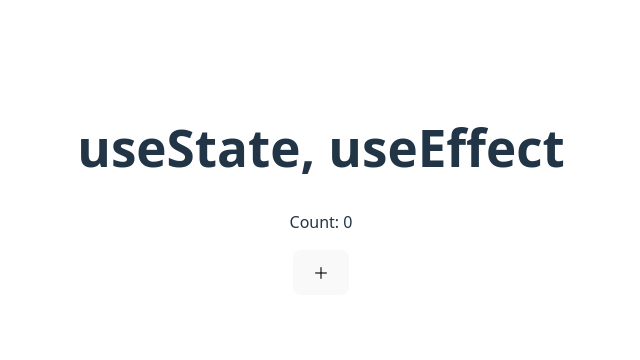
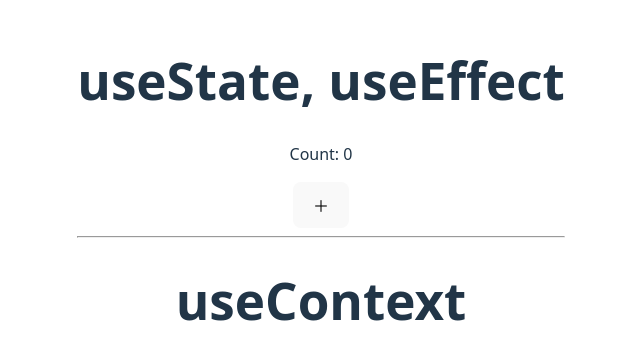
Before and after one commit to m-itoi/shincode-hooks, a React (Vite) app: page / in a window 1280 px wide. Shown: the part 210-570 px from the top of the page, without its empty margins (319-959 px from the left). Built offline with nearby package versions, Linux system fonts and the light colour scheme.

Commit message:
useContext 使いたいコンテキスト定義

```diff
--- a/src/App.tsx
+++ b/src/App.tsx
@@ -17,6 +17,9 @@ function App() {
       <h1>useState, useEffect</h1>
       <p>Count: {count}</p>
       <button onClick={handleClick}>＋</button>
+
+      <hr />
+      <h1>useContext</h1>
     </div>
   );
 };
--- a/src/main.tsx
+++ b/src/main.tsx
@@ -2,9 +2,22 @@ import { StrictMode } from 'react'
 import { createRoot } from 'react-dom/client'
 import './index.css'
 import App from './App.tsx'
+import { createContext } from 'react';
+
+const makotoInfo = {
+  name: 'Makoto',
+  age: 34,
+};
+
+// コンテキストは頭文字大文字が一般的
+const MakotoContext = createContext(makotoInfo);
 
 createRoot(document.getElementById('root')!).render(
-  <StrictMode>
-    <App />
-  </StrictMode>
+  <MakotoContext.Provider value={makotoInfo}>
+    <StrictMode>
+      <App />
+    </StrictMode>
+  </MakotoContext.Provider>
 )
+
+export default MakotoContext;
```
